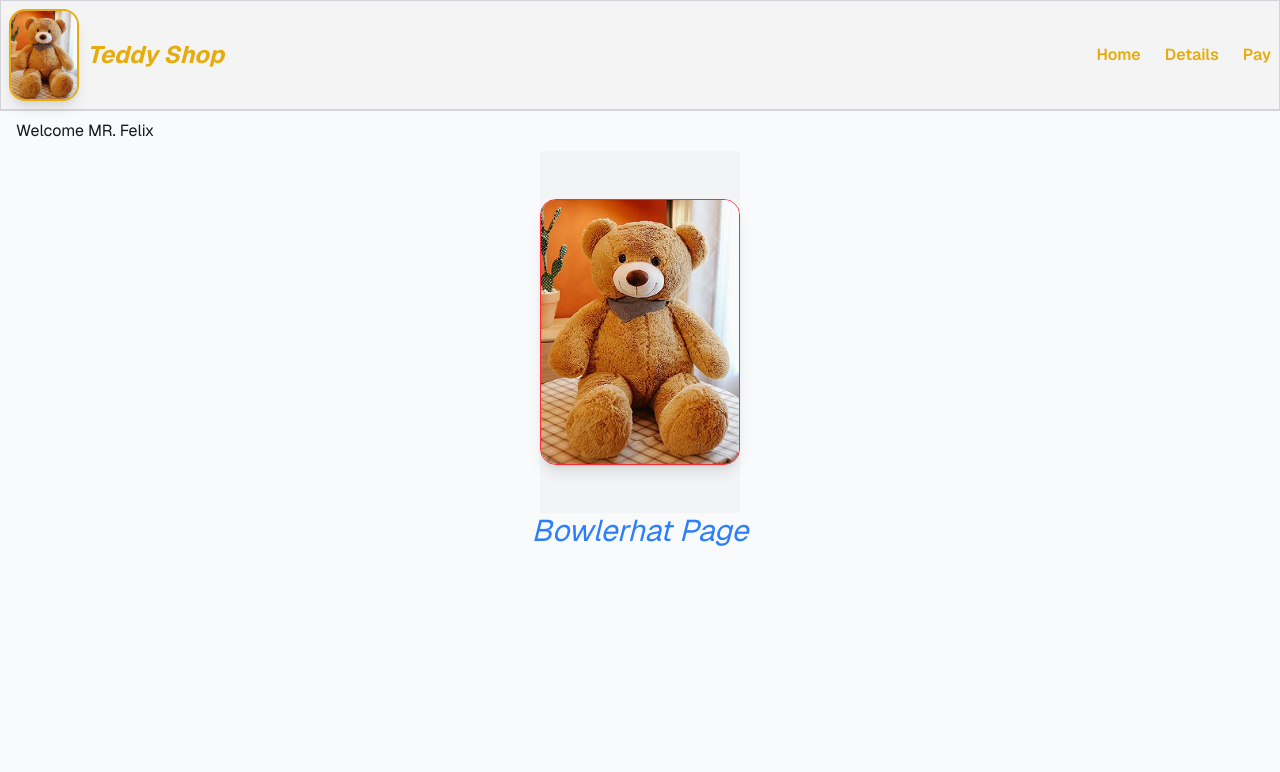
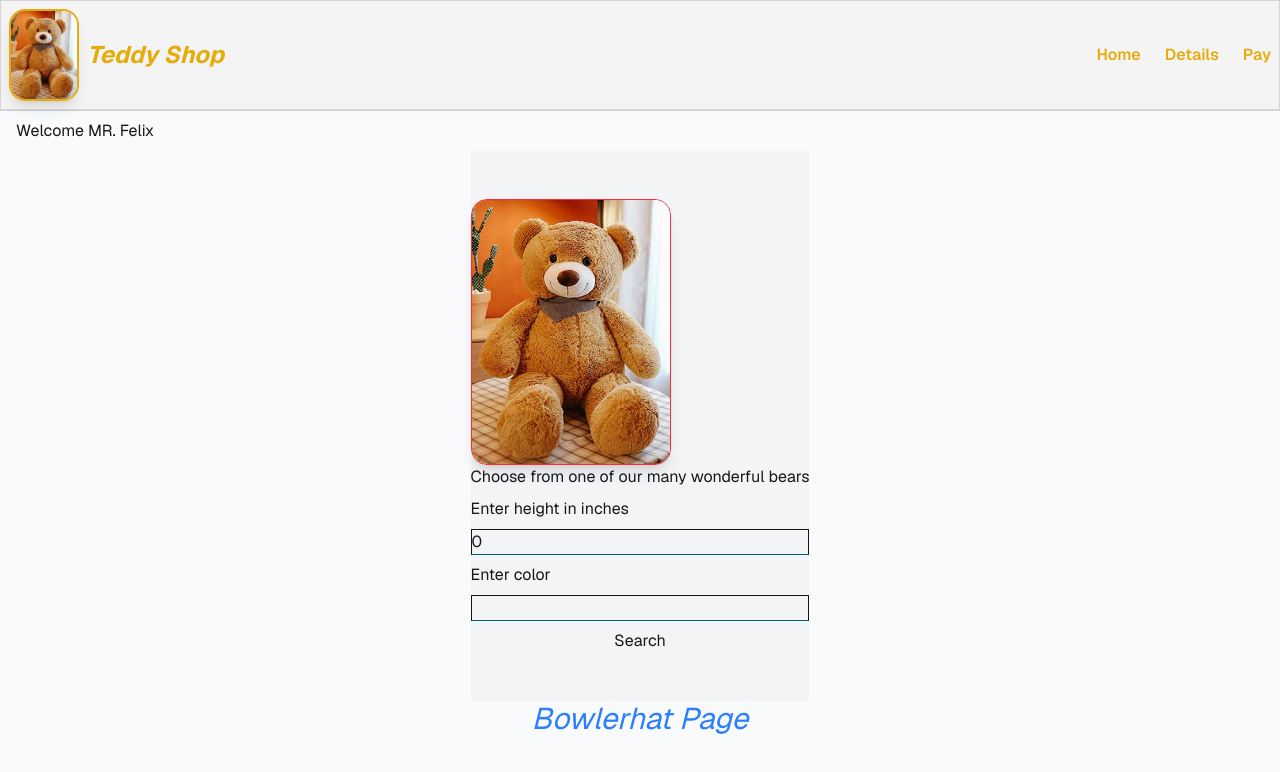
Before and after one commit to OAkinbode/webdev_b_winter2026, a Next.js app: page / in a window 1280 px wide. Shown: the top 772 px of the page. Built offline with nearby package versions, Linux system fonts and the light colour scheme.

Commit message:
week 4 material

```diff
--- a/app/page.tsx
+++ b/app/page.tsx
@@ -2,6 +2,7 @@ import Image from "next/image";
 import Header from "../components/header";
 import { returnUserDetails } from "@/util/simulate_api";
 import DisplayUserDetails from "@/components/displayUserDetails";
+import Teddysearch from "@/components/teddy_search";
 
 import Link from "next/link";
 
@@ -29,6 +30,7 @@ export default function Home() {
           height={200}
           priority
         />
+        <Teddysearch />
       </div>
       <div className="italic text-blue-500 text-3xl">
         <nav>
--- /dev/null
+++ b/components/count.tsx
@@ -0,0 +1,19 @@
+"use client";
+
+import { useState } from "react";
+
+export default function Counter() {
+  const [count, setCount] = useState(0);
+
+  const increment = () => {
+    setCount(count + 1);
+  };
+
+  return (
+    <div className="flex flex-col">
+      <p>Count: {count}</p>
+      <button onClick={increment}>Increment</button>
+      <button onClick={() => setCount(count - 1)}>Decrement</button>
+    </div>
+  );
+}
--- /dev/null
+++ b/components/teddy_search.tsx
@@ -0,0 +1,50 @@
+"use client";
+
+import { useState } from "react";
+
+type TeddySearchParams = {
+  height: number;
+  color: string;
+};
+
+export default function Teddysearch() {
+  const [searchparams, setsearchParams] = useState<TeddySearchParams>({
+    height: 0,
+    color: "",
+  });
+
+  const changeValues = (e: React.ChangeEvent<HTMLInputElement>) => {
+    const { name, value } = e.target;
+    setsearchParams((prev) => ({ ...prev, [name]: value }));
+  };
+
+  const submitForm = (e: React.FormEvent) => {
+    e.preventDefault();
+    alert(`Form is submitted: ${searchparams.color}, ${searchparams.height}`);
+  };
+
+  return (
+    <div className="flex flex-col gap-2">
+      <p>Choose from one of our many wonderful bears</p>
+      <form className="flex flex-col gap-2" onSubmit={submitForm}>
+        <label>Enter height in inches</label>
+        <input
+          type="text"
+          name="height"
+          value={searchparams.height}
+          onChange={changeValues}
+          className="border border-b-cyan-800"
+        />
+        <label>Enter color</label>
+        <input
+          type="text"
+          name="color"
+          value={searchparams.color}
+          onChange={changeValues}
+          className="border border-b-cyan-800"
+        />
+        <button type="submit">Search</button>
+      </form>
+    </div>
+  );
+}
```
